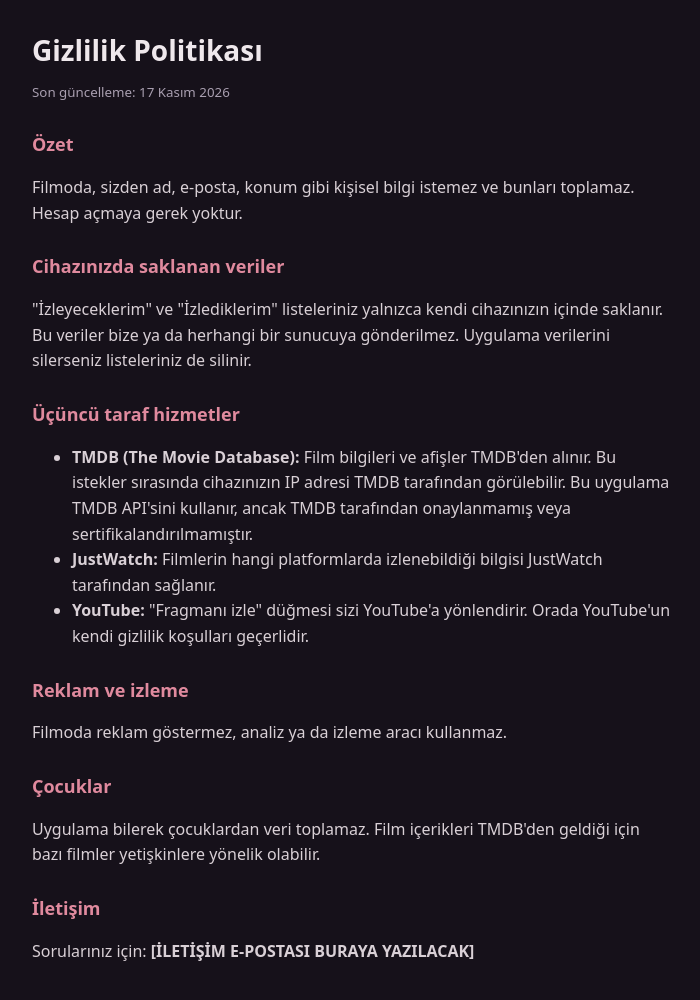
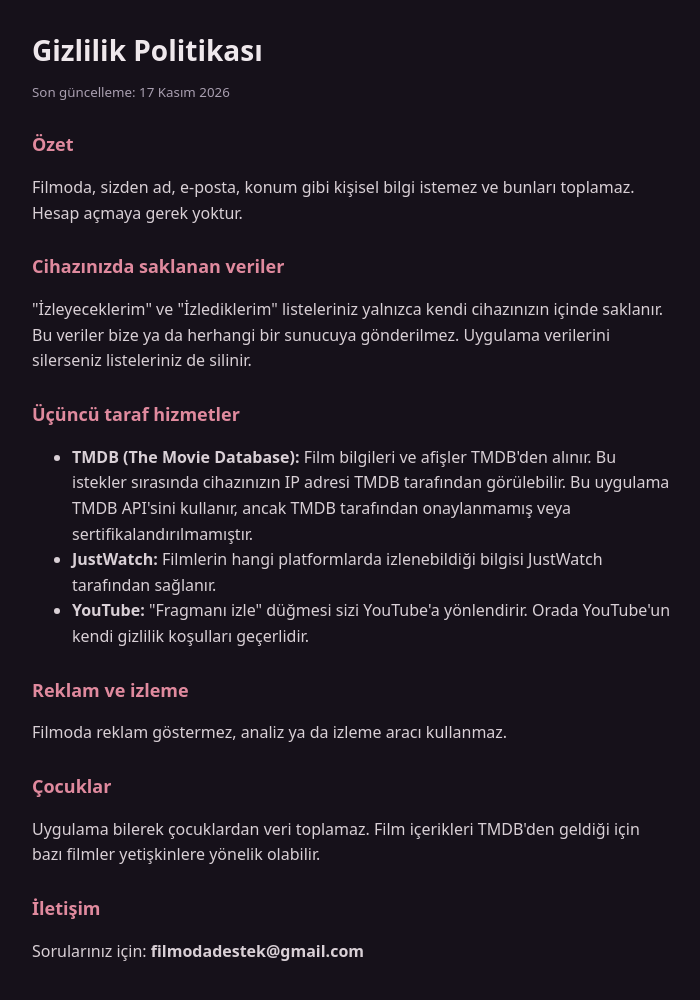
Before and after one commit to okuzey3-cmyk/filmoda, a plain HTML site: page privacy.html in a window 1280 px wide. Shown: the whole page, without its empty margins (288-988 px from the left). Drawn offline with Linux system fonts and the light colour scheme.

Commit message:
İletişim e-postası eklendi (geri bildirim bağlantısı ve gizlilik politikası)
Co-Authored-By: Claude Sonnet 5.5 <noreply@anthropic.com>
Claude-Session: https://claude.ai/code/session_016gSRef9pBABgfCFpVkZriG

```diff
--- a/privacy.html
+++ b/privacy.html
@@ -36,7 +36,7 @@ p,li{color:#d9d0d6}a{color:#E08A9E}small{color:#A99FB0}
 <p>Uygulama bilerek çocuklardan veri toplamaz. Film içerikleri TMDB'den geldiği için bazı filmler yetişkinlere yönelik olabilir.</p>
 
 <h2>İletişim</h2>
-<p>Sorularınız için: <b>[İLETİŞİM E-POSTASI BURAYA YAZILACAK]</b></p>
+<p>Sorularınız için: <b>filmodadestek@gmail.com</b></p>
 </main>
 </body>
 </html>
```
Also changed, not shown: index.html (+1 -1 lines).
